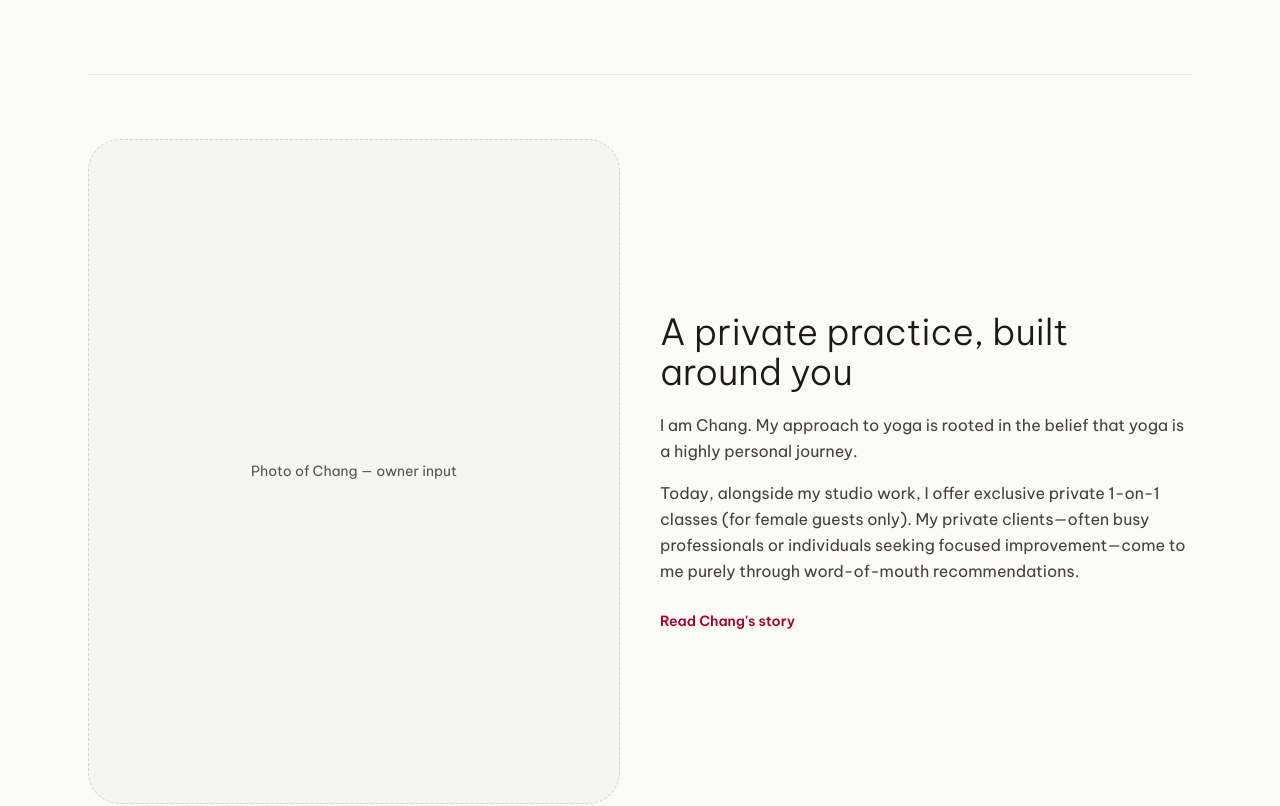
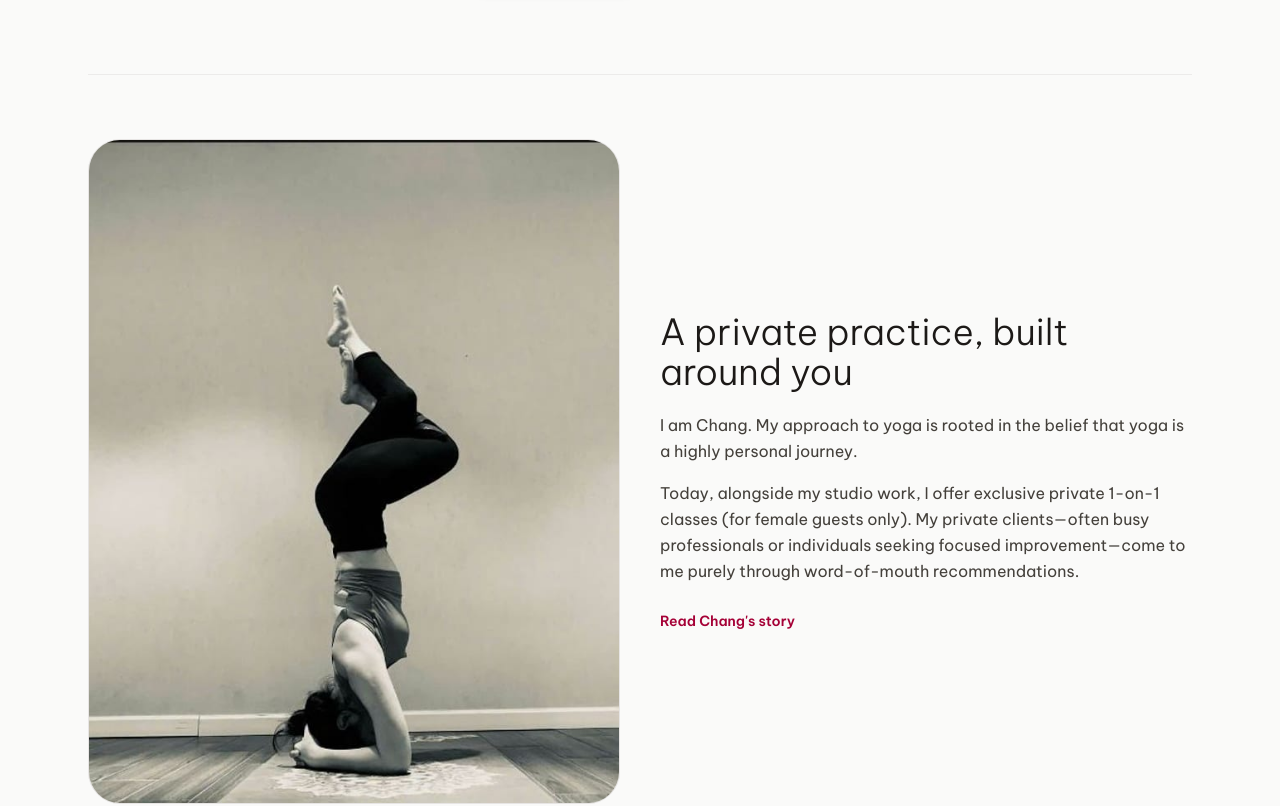
Before and after one commit to haibt163/yoga-studio-app, a Next.js app: page /en in a window 1280 px wide. Shown: the part 520-1326 px from the top of the page. Built offline with nearby package versions, Linux system fonts and the light colour scheme; no server answers.

Commit message:
Add owner photo and QR candidate

```diff
--- a/messages/en.json
+++ b/messages/en.json
@@ -43,8 +43,7 @@
     "author": "(B.K.S Iyengar)"
   },
   "Home": {
-    "photoAlt": "Photo of Chang",
-    "photoPlaceholder": "Photo of Chang — owner input",
+    "photoAlt": "Chang, yoga instructor",
     "aboutTitle": "A private practice, built around you",
     "aboutCta": "Read Chang's story",
     "howTitle": "How booking works",
@@ -69,8 +68,7 @@
     "p1": "I am Chang. My approach to yoga is rooted in the belief that yoga is a highly personal journey.",
     "p2": "Before dedicating my life to yoga, I worked extensively in the hospitality and insurance industries. This background instilled in me a deep commitment to customer excellence, satisfaction, and personalized care.",
     "p3": "Today, alongside my studio work, I offer exclusive private 1-on-1 classes (for female guests only). My private clients—often busy professionals or individuals seeking focused improvement—come to me purely through word-of-mouth recommendations.",
-    "photoAlt": "Photo of Chang",
-    "photoPlaceholder": "Photo of Chang — owner input"
+    "photoAlt": "Chang, yoga instructor"
   },
   "Testimonials": {
     "title": "Client Stories",
--- a/messages/vi.json
+++ b/messages/vi.json
@@ -43,8 +43,7 @@
     "author": "(B.K.S Iyengar)"
   },
   "Home": {
-    "photoAlt": "Ảnh của Chang",
-    "photoPlaceholder": "Ảnh của Chang — cần bổ sung",
+    "photoAlt": "Chang, giáo viên yoga",
     "aboutTitle": "Buổi tập riêng, dành riêng cho bạn",
     "aboutCta": "Đọc câu chuyện của Chang",
     "howTitle": "Cách đặt lịch",
@@ -69,8 +68,7 @@
     "p1": "Tôi là Chang. Phương pháp tiếp cận yoga của tôi bắt nguồn từ niềm tin rằng yoga là một hành trình mang tính cá nhân cao.",
     "p2": "Trước khi dành trọn thời gian cho yoga, tôi đã làm việc sâu rộng trong ngành nhà hàng khách sạn và bảo hiểm. Nền tảng này giúp tôi thấm nhuần tư duy hướng tới sự xuất sắc, thấu hiểu và làm hài lòng khách hàng.",
     "p3": "Hiện tại, bên cạnh việc dạy tại trung tâm, tôi cung cấp các lớp học 1-kèm-1 riêng biệt (chỉ dành cho nữ). Học viên của tôi thường là những người bận rộn hoặc muốn cải thiện kỹ năng nhanh chóng, và họ tìm đến tôi hoàn toàn qua sự giới thiệu truyền miệng.",
-    "photoAlt": "Ảnh của Chang",
-    "photoPlaceholder": "Ảnh của Chang — cần bổ sung"
+    "photoAlt": "Chang, giáo viên yoga"
   },
   "Testimonials": {
     "title": "Cảm Nhận",
--- a/src/app/[locale]/about/page.tsx
+++ b/src/app/[locale]/about/page.tsx
@@ -1,3 +1,4 @@
+import Image from 'next/image';
 import Link from 'next/link';
 import { getTranslations } from 'next-intl/server';
 import type { Metadata } from 'next';
@@ -35,10 +36,14 @@ export default async function AboutPage({ params }: PageProps) {
       </header>
 
       <div className="grid gap-10 md:grid-cols-[minmax(0,0.8fr)_minmax(0,1.2fr)]">
-        <div className="flex aspect-[4/5] items-center justify-center rounded-[2rem] border border-dashed border-stone-300 bg-stone-100 p-8 text-center">
-          <p className="max-w-[14rem] text-sm leading-relaxed text-stone-600">
-            {t('About.photoPlaceholder')}
-          </p>
+        <div className="relative aspect-[4/5] overflow-hidden rounded-[2rem] border border-stone-200 bg-stone-100">
+          <Image
+            src="/chang.jpg"
+            alt={t('About.photoAlt')}
+            fill
+            sizes="(min-width: 768px) 40vw, 100vw"
+            className="object-cover"
+          />
         </div>
 
         <div className="space-y-6 text-base leading-relaxed text-stone-700 sm:text-lg">
--- a/src/app/[locale]/page.tsx
+++ b/src/app/[locale]/page.tsx
@@ -65,10 +65,14 @@ export default async function LandingPage({ params }: PageProps) {
       </section>
 
       <section className="mt-20 grid items-center gap-10 border-t border-stone-200/70 pt-16 md:grid-cols-2">
-        <div className="relative flex aspect-[4/5] items-center justify-center overflow-hidden rounded-[2rem] border border-dashed border-stone-300 bg-stone-100 p-8 text-center">
-          <p className="max-w-[16rem] text-sm leading-relaxed text-stone-600">
-            {t('Home.photoPlaceholder')}
-          </p>
+        <div className="relative aspect-[4/5] overflow-hidden rounded-[2rem] border border-stone-200 bg-stone-100">
+          <Image
+            src="/chang.jpg"
+            alt={t('Home.photoAlt')}
+            fill
+            sizes="(min-width: 768px) 50vw, 100vw"
+            className="object-cover"
+          />
         </div>
         <div>
           <h2 className="mb-5 text-3xl font-light text-stone-900 sm:text-4xl">
```
Also changed, not shown: public/chang.jpg (added), public/qr-code-owner.jpg (added).
